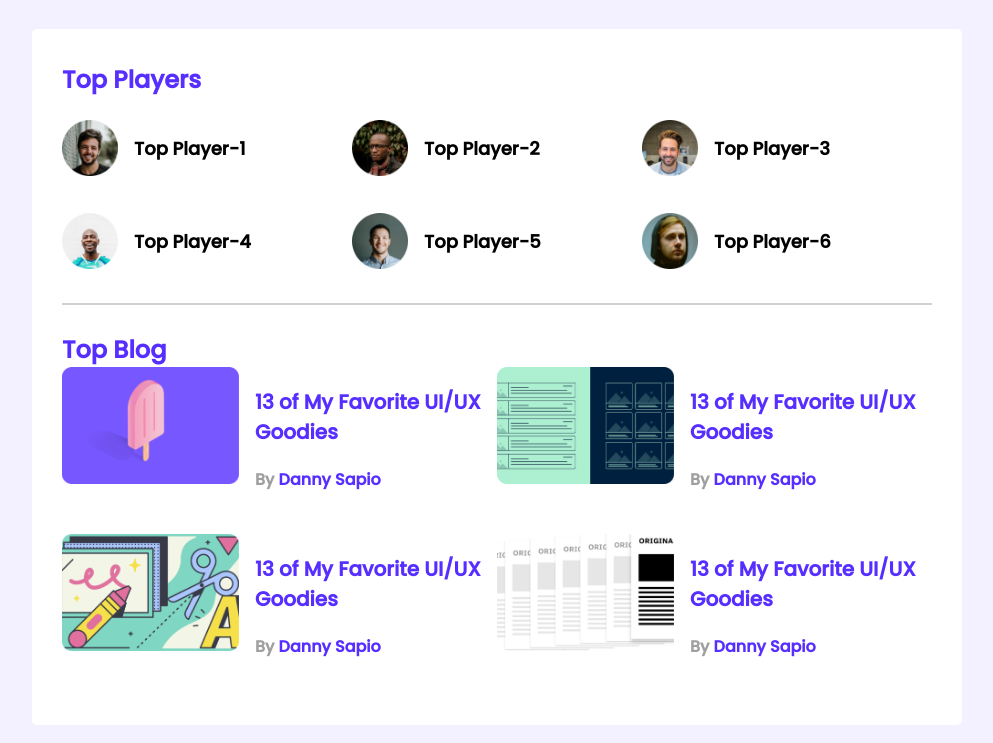
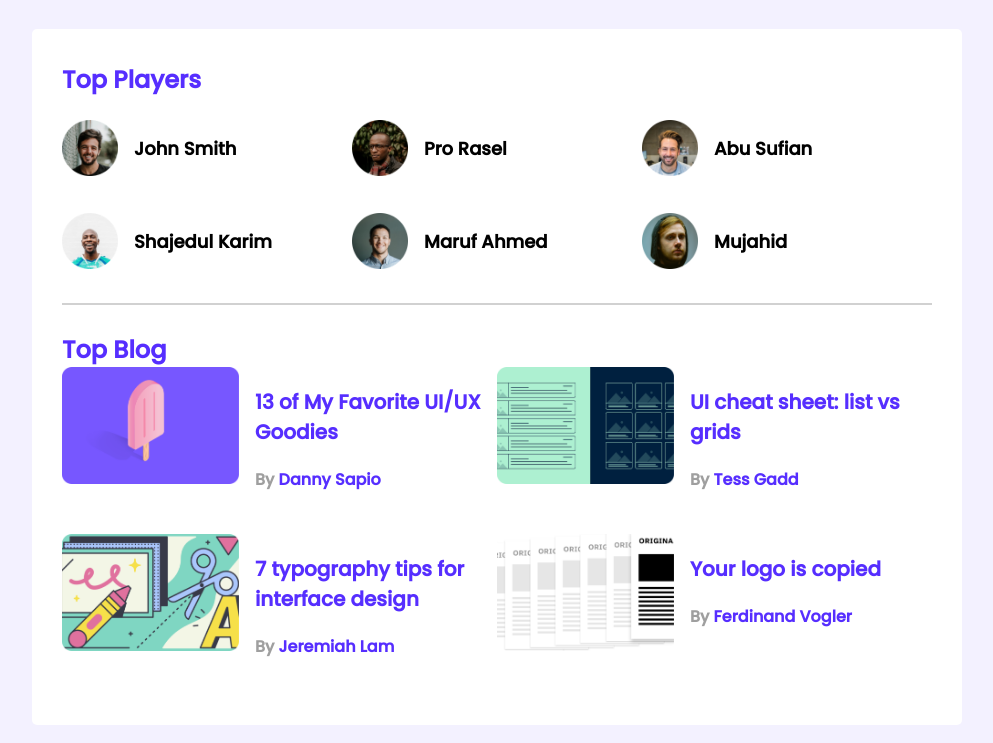
Before and after one commit to ihsan16110/leader-board-css3, a plain HTML site: page index.html in a window 1280 px wide. Shown: the top 743 px of the page, without its empty margins (143-1136 px from the left). Drawn offline with Linux system fonts and the light colour scheme.

Commit message:
name and label updated

```diff
--- a/index.html
+++ b/index.html
@@ -31,27 +31,27 @@
                     <!-- .player*6>img[src="images/players/player-$.png"]+h3{Top Player-$} -->
                     <div class="player">
                         <img src="images/players/player-1.png" alt="">
-                        <h3 class="player-name" class="player-name">Top Player-1</h3>
+                        <h3 class="player-name" class="player-name">John Smith</h3>
                     </div>
                     <div class="player">
                         <img src="images/players/player-2.png" alt="">
-                        <h3 class="player-name">Top Player-2</h3>
+                        <h3 class="player-name">Pro Rasel</h3>
                     </div>
                     <div class="player">
                         <img src="images/players/player-3.png" alt="">
-                        <h3 class="player-name">Top Player-3</h3>
+                        <h3 class="player-name">Abu Sufian</h3>
                     </div>
                     <div class="player">
                         <img src="images/players/player-4.png" alt="">
-                        <h3 class="player-name">Top Player-4</h3>
+                        <h3 class="player-name">Shajedul Karim</h3>
                     </div>
                     <div class="player">
                         <img src="images/players/player-5.png" alt="">
-                        <h3 class="player-name">Top Player-5</h3>
+                        <h3 class="player-name">Maruf Ahmed</h3>
                     </div>
                     <div class="player">
                         <img src="images/players/player-6.png" alt="">
-                        <h3 class="player-name">Top Player-6</h3>
+                        <h3 class="player-name">Mujahid</h3>
                     </div>
                 </div>
 
@@ -79,10 +79,10 @@
                             </div>
                             <div class="blog-info">
                                 <h3 class="blog-title">
-                                    13 of My Favorite
-                                    UI/UX Goodies
+                                    UI cheat sheet:
+                                    list vs grids
                                 </h3>
-                                <p class="blog-author">By <a href="">Danny Sapio </a></p>
+                                <p class="blog-author">By <a href="">Tess Gadd </a></p>
                             </div>
                         </article>
                         <article class="blog">
@@ -91,10 +91,10 @@
                             </div>
                             <div class="blog-info">
                                 <h3 class="blog-title">
-                                    13 of My Favorite
-                                    UI/UX Goodies
+                                    7 typography tips
+                                    for interface design
                                 </h3>
-                                <p class="blog-author">By <a href="">Danny Sapio </a></p>
+                                <p class="blog-author">By <a href="">Jeremiah Lam </a></p>
                             </div>
                         </article>
                         <article class="blog">
@@ -103,10 +103,10 @@
                             </div>
                             <div class="blog-info">
                                 <h3 class="blog-title">
-                                    13 of My Favorite
-                                    UI/UX Goodies
+                                    Your logo is
+                                    copied
                                 </h3>
-                                <p class="blog-author">By <a href="">Danny Sapio </a></p>
+                                <p class="blog-author">By <a href=""> Ferdinand Vogler </a></p>
                             </div>
                         </article>
 
```
